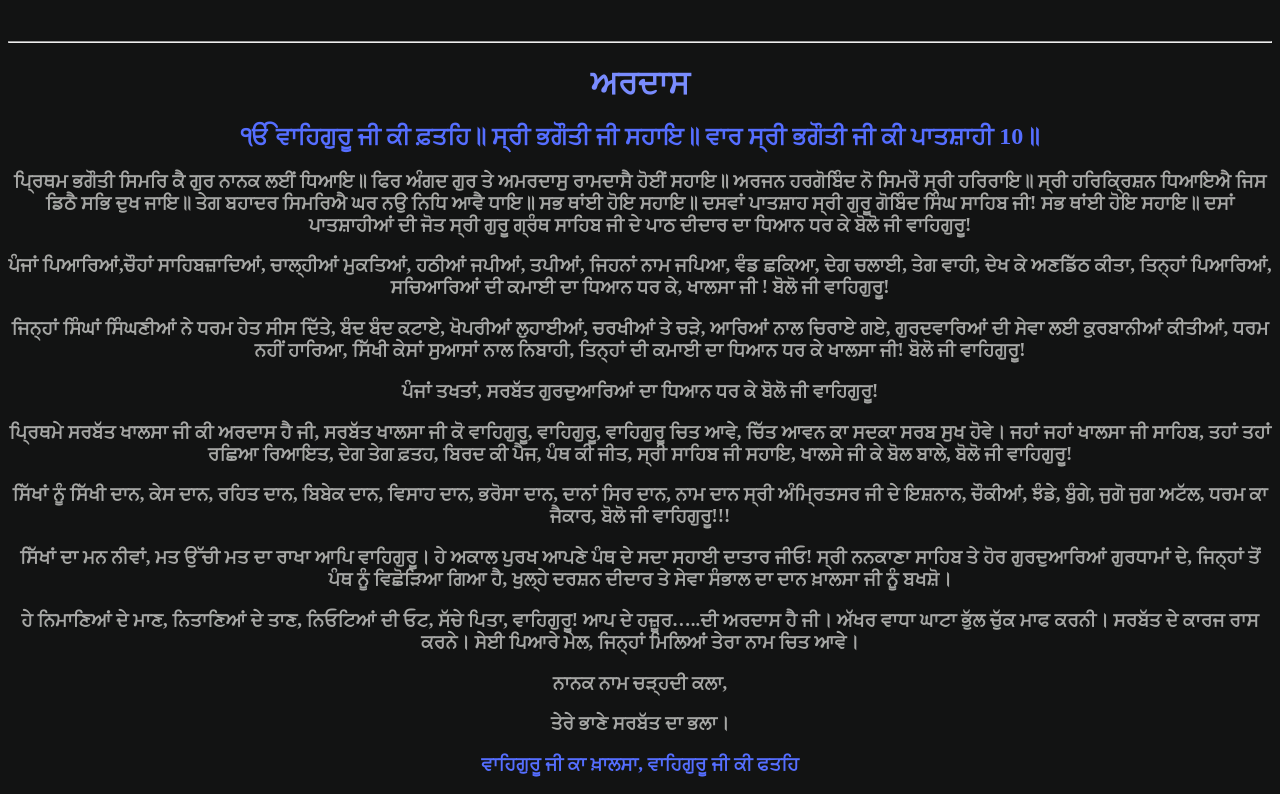
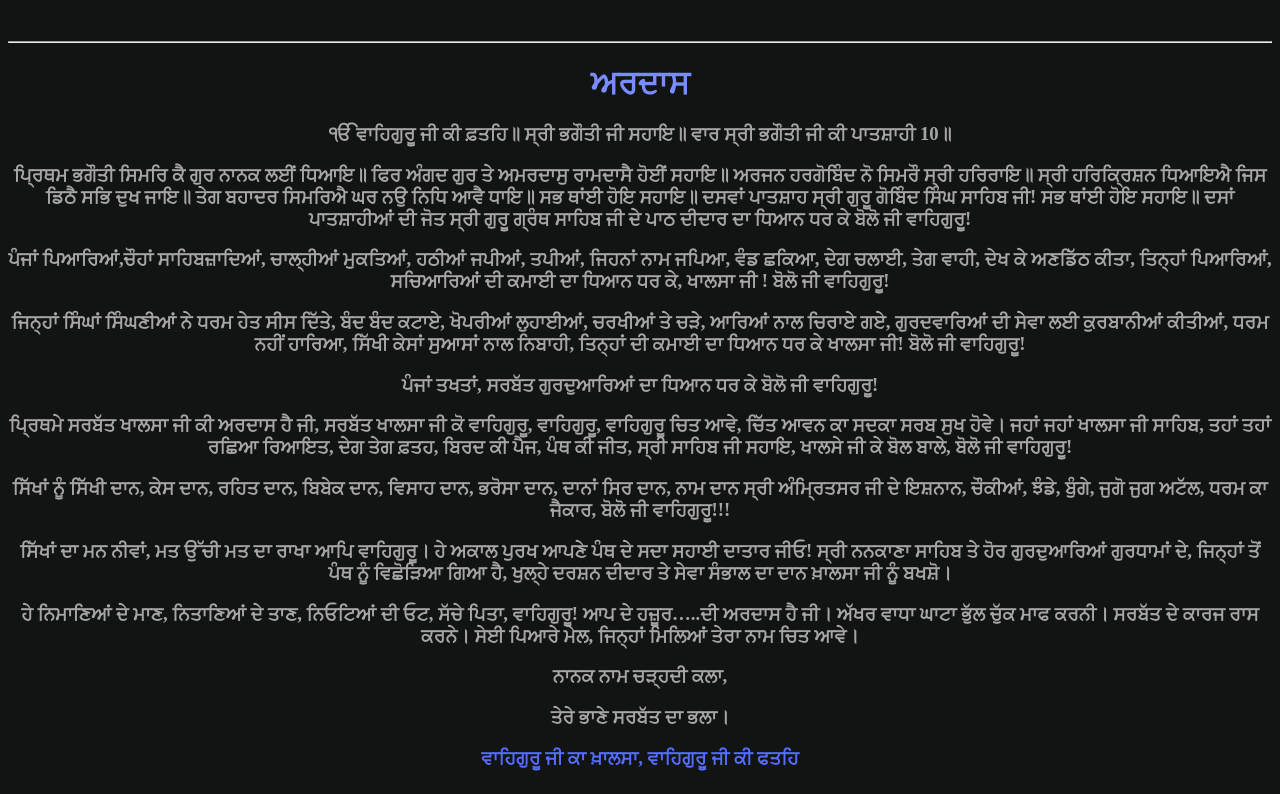
Before and after one commit to wave-walker/cherishedrepo, a plain HTML site: page index.html in a window 1280 px wide. Shown: the part 3823-4617 px from the top of the page. Drawn offline with Linux system fonts and the light colour scheme.

Commit message:
Update index.html

```diff
--- a/index.html
+++ b/index.html
@@ -313,9 +313,9 @@
             </h3> <br>
 <hr>
     <h1>ਅਰਦਾਸ</h1>
-    <h2>ੴ ਵਾਹਿਗੁਰੂ ਜੀ ਕੀ ਫ਼ਤਹਿ॥
+    <h3>ੴ ਵਾਹਿਗੁਰੂ ਜੀ ਕੀ ਫ਼ਤਹਿ॥
         ਸ੍ਰੀ ਭਗੌਤੀ ਜੀ ਸਹਾਇ॥
-        ਵਾਰ ਸ੍ਰੀ ਭਗੌਤੀ ਜੀ ਕੀ ਪਾਤਸ਼ਾਹੀ 10॥</h2>
+        ਵਾਰ ਸ੍ਰੀ ਭਗੌਤੀ ਜੀ ਕੀ ਪਾਤਸ਼ਾਹੀ 10॥</h3>
         <h3>ਪ੍ਰਿਥਮ ਭਗੌਤੀ ਸਿਮਰਿ ਕੈ ਗੁਰ ਨਾਨਕ ਲਈਂ ਧਿਆਇ॥
             ਫਿਰ ਅੰਗਦ ਗੁਰ ਤੇ ਅਮਰਦਾਸੁ ਰਾਮਦਾਸੈ ਹੋਈਂ ਸਹਾਇ॥
             ਅਰਜਨ ਹਰਗੋਬਿੰਦ ਨੋ ਸਿਮਰੌ ਸ੍ਰੀ ਹਰਿਰਾਇ॥
```
